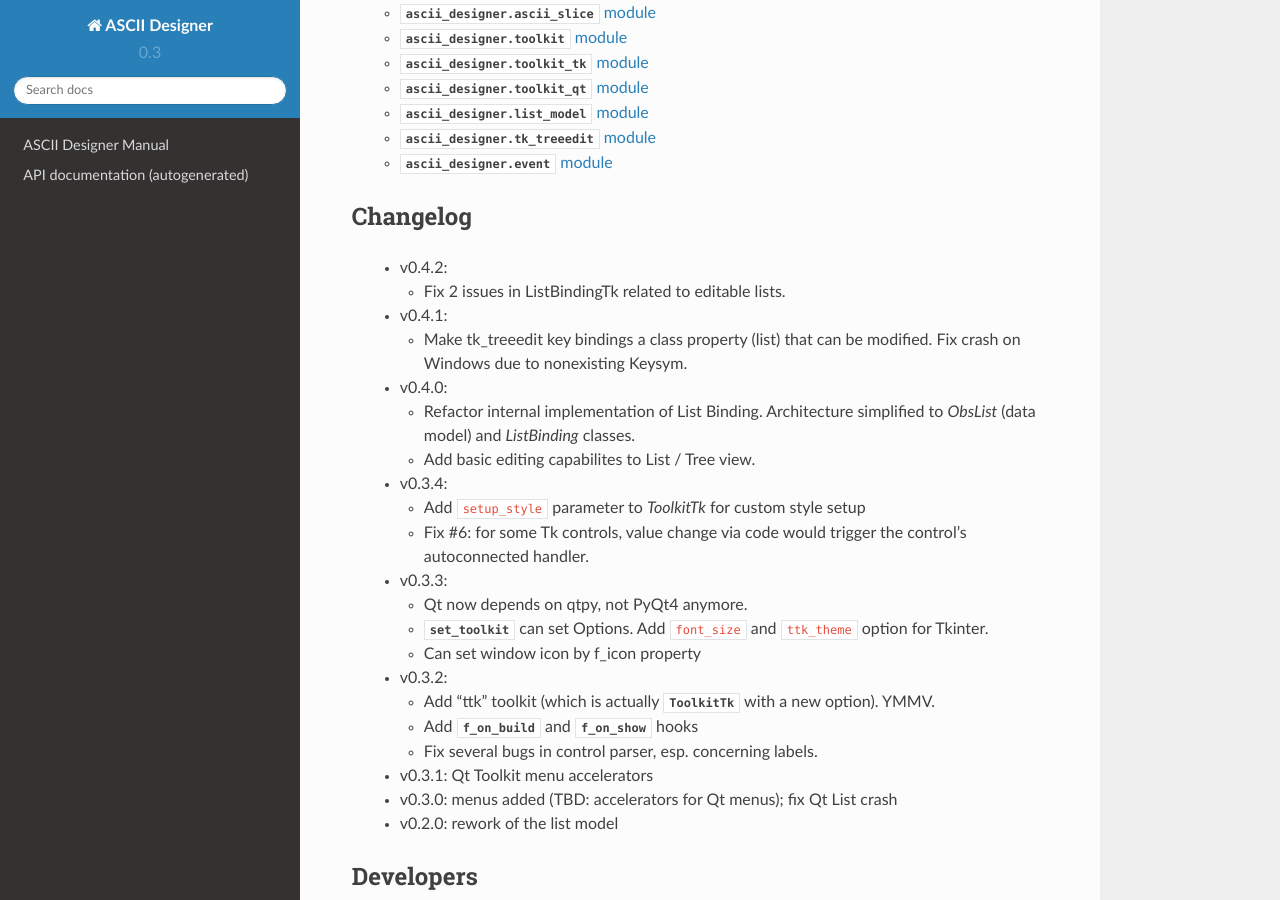
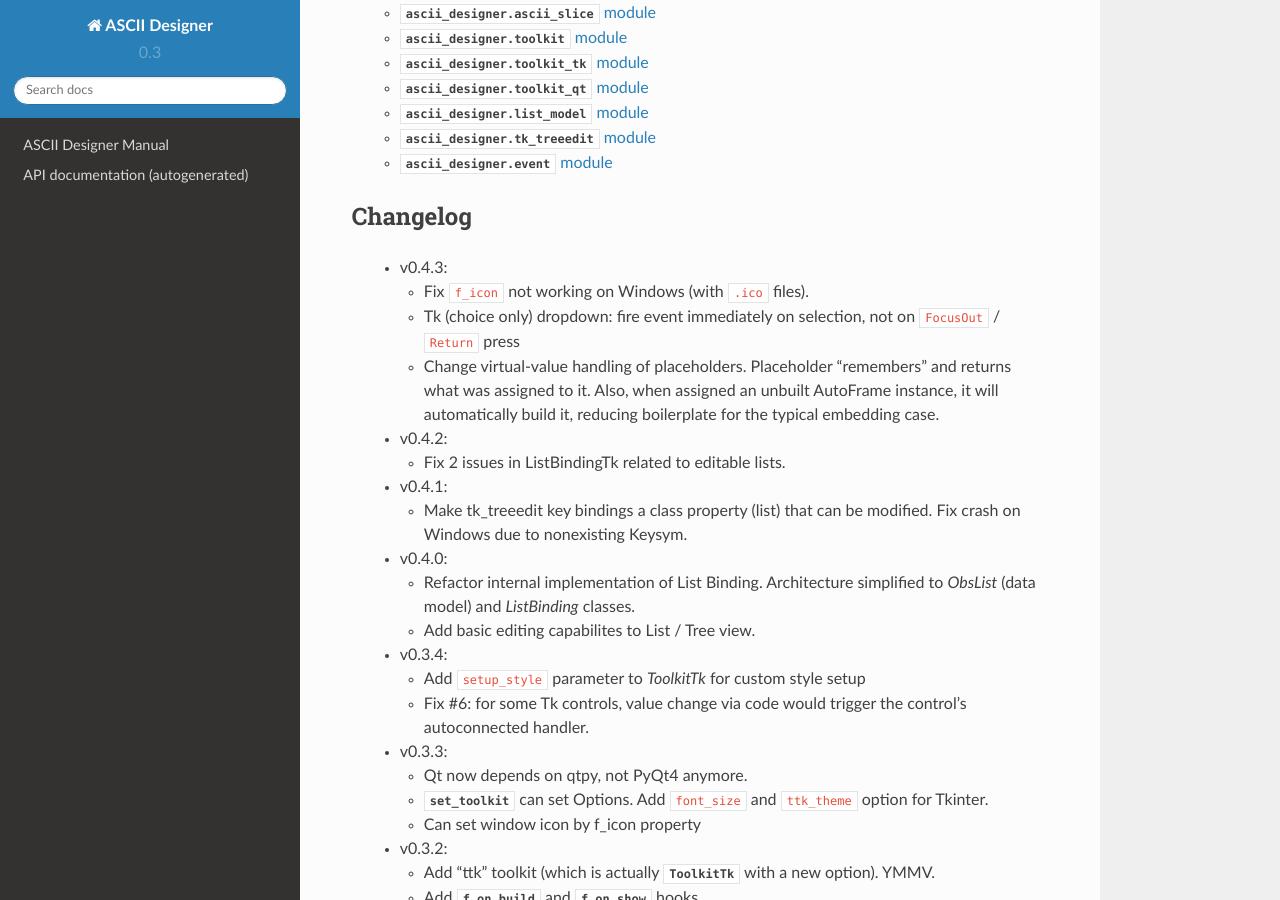
Before and after one commit to loehnertj/ascii_designer, a Sphinx documentation site: the page built from docs/index.rst, in a window 1280 px wide and 900 px high, scrolled down 980 px. Built offline with Sphinx 7.4.7 and the Read the Docs theme 2.0.0, drawn with Linux system fonts in a browser that asks for light colours.

Commit message:
Changelog + set version 0.4.3

```diff
--- a/docs/index.rst
+++ b/docs/index.rst
@@ -9,6 +9,16 @@
 
 Changelog
 ---------
+ * v0.4.3:
+
+   * Fix ``f_icon`` not working on Windows (with ``.ico`` files).
+   * Tk (choice only) dropdown: fire event immediately on selection, not on
+     ``FocusOut`` / ``Return`` press
+   * Change virtual-value handling of placeholders. Placeholder "remembers" and
+     returns what was assigned to it. Also, when assigned an unbuilt AutoFrame
+     instance, it will automatically build it, reducing boilerplate for the
+     typical embedding case.
+
  * v0.4.2:
 
    * Fix 2 issues in ListBindingTk related to editable lists.
--- a/setup.py
+++ b/setup.py
@@ -3,7 +3,7 @@
 
 
 setup(name='ascii_designer',
-      version='0.4.2',
+      version='0.4.3',
       description='Builds dialogs from ASCII art definition.',
       long_description=Path('README.rst').read_text(),
       long_description_content_type='text/x-rst',
```
